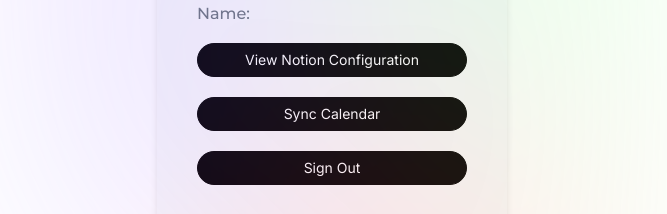
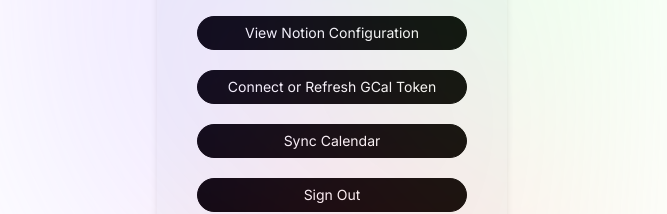
Before and after one commit to HUIXIN-TW/NotionSyncGCalFrontend, a Next.js app: page /profile in a window 1280 px wide. Shown: the part 384-598 px from the top of the page, without its empty margins (308-975 px from the left). Built offline with nearby package versions, Linux system fonts and the light colour scheme; no server answers; sample sign-in values are in the browser's storage.

Commit message:
feat: add google connection button

```diff
--- a/src/components/button/RefreshGCalButton.jsx
+++ b/src/components/button/RefreshGCalButton.jsx
@@ -40,7 +40,7 @@
   return (
     <Button
       type="button"
-      text={loading ? "Refreshing..." : "Refresh GCal Token"}
+      text={loading ? "Refreshing..." : "Connect or Refresh GCal Token"}
       onClick={handleClick}
       disabled={loading}
     />
--- a/src/components/profile/Profile.jsx
+++ b/src/components/profile/Profile.jsx
@@ -164,7 +164,8 @@
       )}
 
       <GetNotionConfigButton />
-      {syncResult?.needRefresh && <RefreshGCalButton />}
+      <RefreshGCalButton />
+      {/* {syncResult?.needRefresh && <RefreshGCalButton />} */}
 
       <SyncButton
         text={
```
